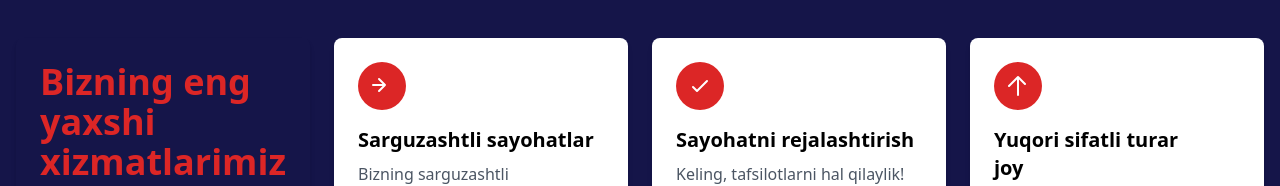
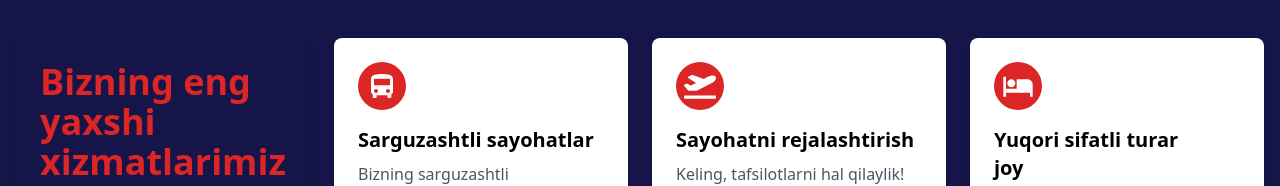
Before and after one commit to Jahonsher/Start-Up, a React (Vite) app: page / in a window 1280 px wide. Shown: the part 574-760 px from the top of the page. Built offline with nearby package versions, Linux system fonts and the light colour scheme.

Commit message:
svg in path sacsesfuly

```diff
--- a/src/App.jsx
+++ b/src/App.jsx
@@ -158,8 +158,8 @@ const App = () => {
 <div className="bg-white p-6 rounded-lg shadow-md">
   <div className="mb-4">
     <div className="w-12 h-12 bg-red-600 rounded-full flex items-center justify-center">
-                <svg className="w-6 h-6 text-white" fill="none" stroke="currentColor" viewBox="0 0 24 24">
-                  <path strokeLinecap="round" strokeLinejoin="round" strokeWidth="2" d="M9 17l6-6m0 0l-6-6m6 6H3"></path>
+      <svg stroke="currentColor" fill="#ffffff" stroke-width="0" viewBox="0 0 512 512" height="2em" width="2em" xmlns="http://www.w3.org/2000/svg">
+        <path d="M80 352c0 19.198 13.864 24.531 26.667 36.271v38.396c0 11.729 9.599 21.334 21.333 21.334h21.333c11.734 0 21.334-9.604 21.334-21.334v-21.333h170.666v21.333c0 11.729 9.604 21.334 21.334 21.334H384c11.729 0 21.333-9.604 21.333-21.334v-38.396C418.136 376.531 432 370.136 432 352V148.334C432 73.667 349.864 64 256 64S80 73.667 80 148.334V352zm80 15.989c-18.136 0-32-13.864-32-32 0-18.135 13.864-32 32-32s32 13.865 32 32c0 18.136-13.864 32-32 32zm192 0c-18.136 0-32-13.864-32-32 0-18.135 13.864-32 32-32s32 13.865 32 32c0 18.136-13.864 32-32 32zm32-122.656H128V138.667h256v106.666z"></path>
       </svg>
     </div>
   </div>
@@ -171,8 +171,8 @@ const App = () => {
 <div className="bg-white p-6 rounded-lg shadow-md">
   <div className="mb-4">
     <div className="w-12 h-12 bg-red-600 rounded-full flex items-center justify-center">
-                <svg className="w-6 h-6 text-white" fill="none" stroke="currentColor" viewBox="0 0 24 24">
-                  <path strokeLinecap="round" strokeLinejoin="round" strokeWidth="2" d="M5 13l4 4L19 7"></path>
+      <svg stroke="currentColor" fill="#ffffff" stroke-width="0" viewBox="0 0 640 512" height="2em" width="2em" xmlns="http://www.w3.org/2000/svg">
+        <path d="M624 448H16c-8.84 0-16 7.16-16 16v32c0 8.84 7.16 16 16 16h608c8.84 0 16-7.16 16-16v-32c0-8.84-7.16-16-16-16zM80.55 341.27c6.28 6.84 15.1 10.72 24.33 10.71l130.54-.18a65.62 65.62 0 0 0 29.64-7.12l290.96-147.65c26.74-13.57 50.71-32.94 67.02-58.31 18.31-28.48 20.3-49.09 13.07-63.65-7.21-14.57-24.74-25.27-58.25-27.45-29.85-1.94-59.54 5.92-86.28 19.48l-98.51 49.99-218.7-82.06a17.799 17.799 0 0 0-18-1.11L90.62 67.29c-10.67 5.41-13.25 19.65-5.17 28.53l156.22 98.1-103.21 52.38-72.35-36.47a17.804 17.804 0 0 0-16.07.02L9.91 230.22c-10.44 5.3-13.19 19.12-5.57 28.08l76.21 82.97z"></path>
       </svg>
     </div>
   </div>
@@ -182,10 +182,11 @@ const App = () => {
 
 {/* High-Quality Accommodations Card */}
 <div className="bg-white p-6 rounded-lg shadow-md">
-            <div className="mb-4 ">
+  <div className="mb-4">
     <div className="w-12 h-12 bg-red-600 rounded-full flex items-center justify-center">
-                <svg className="w-6 h-6 text-white" fill="none" stroke="currentColor" viewBox="0 0 24 24">
-                  <path strokeLinecap="round" strokeLinejoin="round" strokeWidth="2" d="M3 12l2-2m0 0l7-7 7 7m-7-7v18"></path>
+      <svg stroke="currentColor" fill="#ffffff" stroke-width="0" viewBox="0 0 24 24" height="2em" width="2em" xmlns="http://www.w3.org/2000/svg">
+        <path fill="none" d="M0 0h24v24H0z"></path>
+        <path d="M7 13c1.66 0 3-1.34 3-3S8.66 7 7 7s-3 1.34-3 3 1.34 3 3 3zm12-6h-8v7H3V5H1v15h2v-3h18v3h2v-9c0-2.21-1.79-4-4-4z"></path>
       </svg>
     </div>
   </div>
```
Lines whose indentation alone changed are shown as unchanged.
